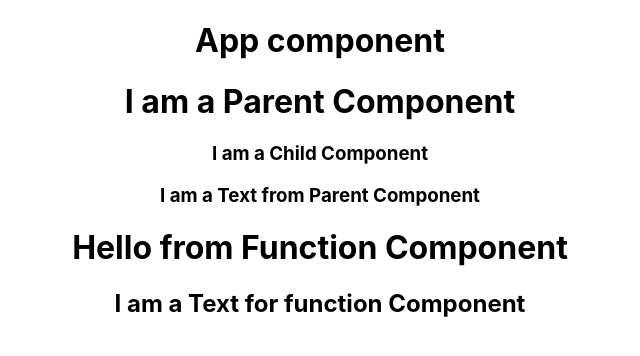
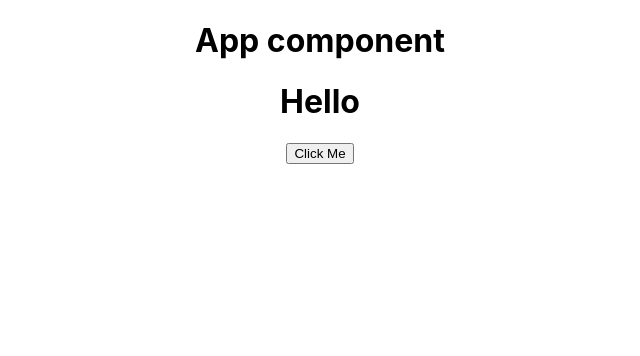
Before and after one commit to arnoldojperozo/ReactForBeginners, a React (Create React App) app: page / in a window 1280 px wide. Shown: the top 356 px of the page, without its empty margins (320-960 px from the left). Built offline with nearby package versions, Linux system fonts and the light colour scheme.

Commit message:
Props and State

```diff
--- a/src/App.js
+++ b/src/App.js
@@ -1,12 +1,12 @@
 import React from 'react';
-import Parent from './components/Parent';
+import Sample from './components/Sample';
 import './App.css';
 
 function App() {
   return (
     <div className="App">
       <h1>App component</h1>
-      <Parent></Parent>
+      <Sample></Sample>
     </div>
   );
 }
--- /dev/null
+++ b/src/components/Sample.js
@@ -0,0 +1,24 @@
+import React, {Component} from "react";
+
+export default class Sample extends Component {
+    state = {
+        a: 'Hello'
+    };
+
+    handleButtonClick = () => {
+        console.log("Inside Button Click");
+        //this.state.a = "You pressed Button";
+        this.setState({
+            a: "you clicked Button"
+        });
+    }
+
+    render(){
+        return (
+            <div>
+                <h1>{this.state.a}</h1>
+                <button type="button" onClick={this.handleButtonClick}>Click Me</button>
+            </div>
+        );
+    }
+}
```
